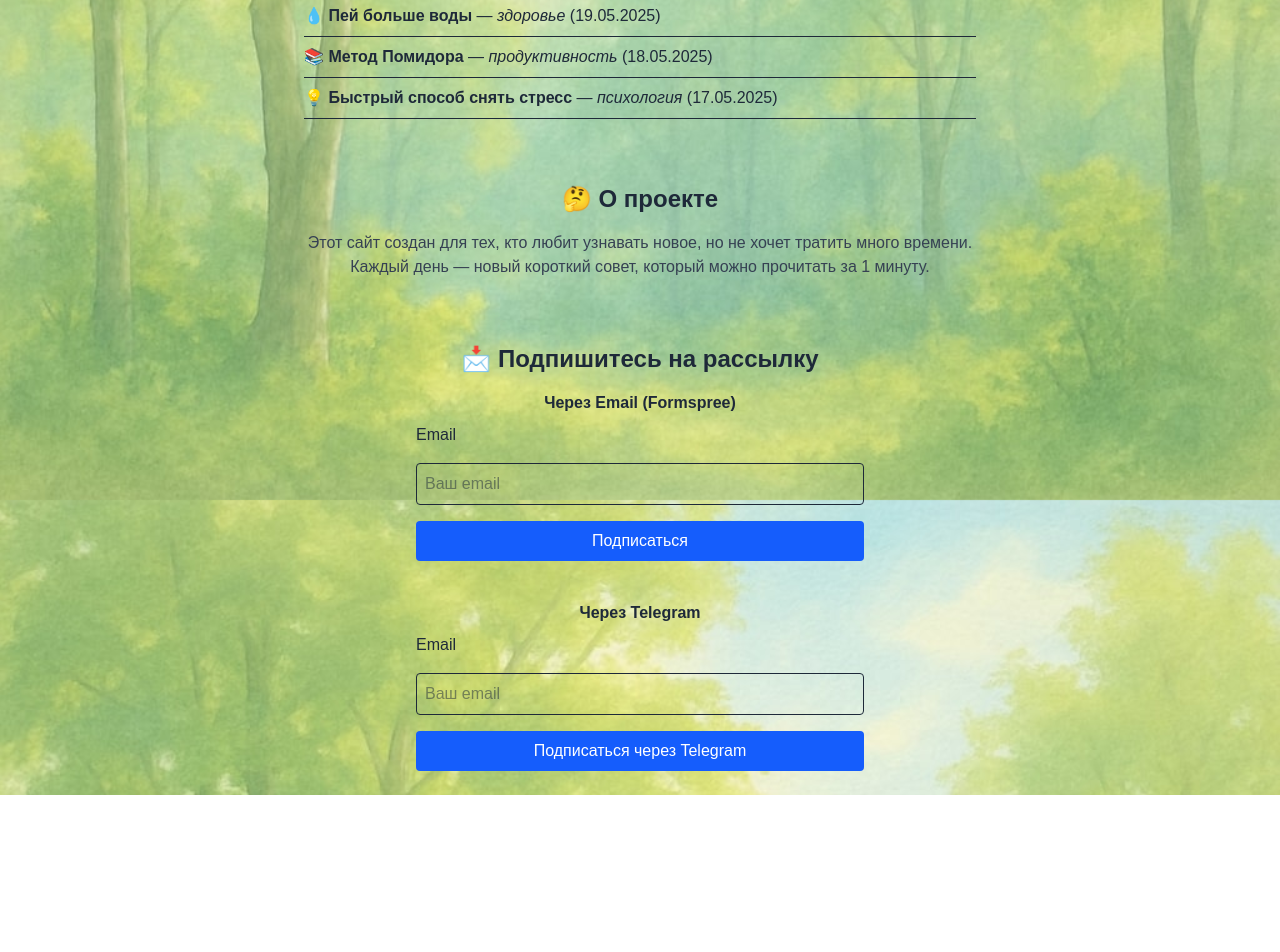
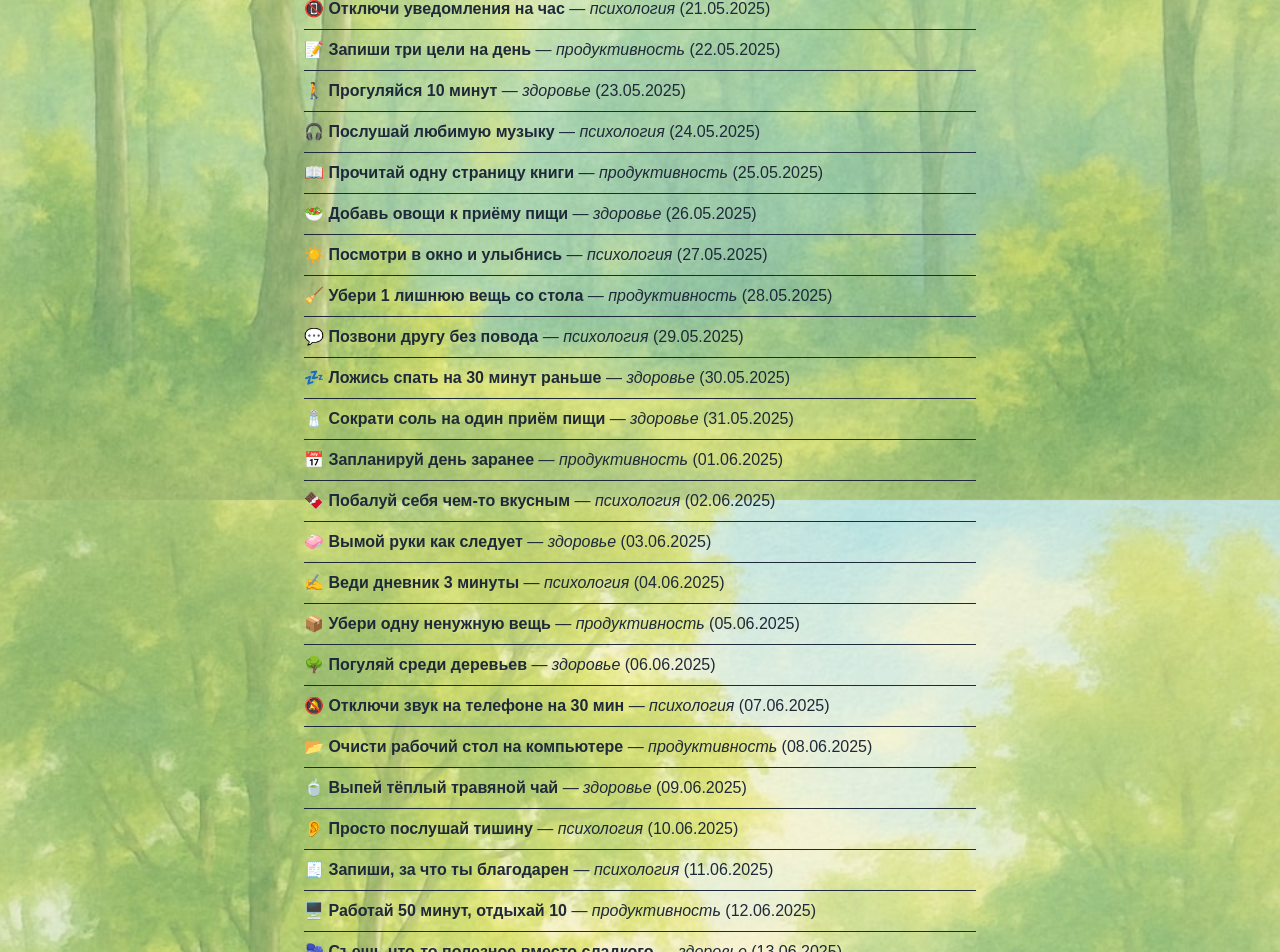
Before and after one commit to ustis19/one-minute-tip, a Next.js app: page / in a window 1280 px wide. Shown: the part 780-1732 px from the top of the page. Before the commit the page ends 1575 px from the top, so only its background shows below. Built offline with nearby package versions, Linux system fonts and the light colour scheme.

Commit message:
feat: добавлен файл tips.ts с советами

```diff
--- a/app/layout.tsx
+++ b/app/layout.tsx
@@ -1,7 +1,7 @@
 import type { Metadata } from "next";
 import { Geist, Geist_Mono } from "next/font/google";
 import "./globals.css";
-import ThemeToggle from "./ThemeToggle"; // Импорт клиентского компонента переключения темы
+// import ThemeToggle from "./ThemeToggle"; // Удаляем/комментируем, если не нужен
 
 const geistSans = Geist({
   variable: "--font-geist-sans",
@@ -14,8 +14,8 @@ const geistMono = Geist_Mono({
 });
 
 export const metadata: Metadata = {
-  title: "Create Next App",
-  description: "Generated by create next app",
+  title: "Одна минута полезности",
+  description: "Каждый день — новый короткий совет на 1 минуту.",
 };
 
 export default function RootLayout({
@@ -24,9 +24,9 @@ export default function RootLayout({
   children: React.ReactNode;
 }) {
   return (
-    <html lang="en">
+    <html lang="ru">
       <body className={`${geistSans.variable} ${geistMono.variable} antialiased`}>
-        <ThemeToggle />
+        {/* <ThemeToggle /> */} {/* Убрали кнопку переключения темы */}
         {children}
       </body>
     </html>
--- a/app/page.tsx
+++ b/app/page.tsx
@@ -2,6 +2,7 @@
 
 import React, { useState, useEffect, FormEvent } from "react";
 import { motion } from "framer-motion";
+import { tips, Tip } from "../data/tips"; // ← импорт из внешнего файла
 
 function Card({ children, className = "" }: { children: React.ReactNode; className?: string }) {
   return <div className={`rounded-xl border bg-white p-4 shadow ${className}`}>{children}</div>;
@@ -36,36 +37,6 @@ function AdBlock() {
     </div>
   );
 }
-
-type Tip = {
-  title: string;
-  content: string;
-  category: string;
-  date: string;
-};
-
-const tips: Tip[] = [
-  {
-    title: "💧 Пей больше воды",
-    content:
-      "Даже лёгкое обезвоживание снижает концентрацию и работоспособность. Поставь стакан воды рядом с рабочим местом!",
-    category: "здоровье",
-    date: "19.05.2025",
-  },
-  {
-    title: "📚 Метод Помидора",
-    content: "Работай 25 минут, отдыхай 5. Такой цикл повышает продуктивность и снижает выгорание.",
-    category: "продуктивность",
-    date: "18.05.2025",
-  },
-  {
-    title: "💡 Быстрый способ снять стресс",
-    content:
-      "Глубокий вдох на 4 секунды, задержка дыхания на 4, выдох на 4. Повтори 3 раза — и почувствуешь эффект.",
-    category: "психология",
-    date: "17.05.2025",
-  },
-];
 
 export default function Home() {
   const [tip, setTip] = useState<Tip | null>(null);
--- /dev/null
+++ b/data/tips.ts
@@ -0,0 +1,191 @@
+// data/tips.ts
+export type Tip = {
+  title: string;
+  content: string;
+  category: string;
+  date: string; // формат: "dd.mm.yyyy"
+};
+
+export const tips: Tip[] = [
+  {
+  title: "🧘 Сделай короткую разминку",
+  content: "Разминка утром запускает метаболизм и помогает проснуться.",
+  category: "здоровье",
+  date: "20.05.2025",
+},
+{
+  title: "📵 Отключи уведомления на час",
+  content: "Отключив уведомления, ты снизишь уровень стресса и повысишь концентрацию.",
+  category: "психология",
+  date: "21.05.2025",
+},
+{
+  title: "📝 Запиши три цели на день",
+  content: "Фокус на 3 главных задачи поможет не распыляться.",
+  category: "продуктивность",
+  date: "22.05.2025",
+},
+{
+  title: "🚶 Прогуляйся 10 минут",
+  content: "Лёгкая прогулка освежает мысли и улучшает настроение.",
+  category: "здоровье",
+  date: "23.05.2025",
+},
+{
+  title: "🎧 Послушай любимую музыку",
+  content: "Музыка может снизить тревожность и вдохновить.",
+  category: "психология",
+  date: "24.05.2025",
+},
+{
+  title: "📖 Прочитай одну страницу книги",
+  content: "Даже одна страница книги — это шаг к новой привычке.",
+  category: "продуктивность",
+  date: "25.05.2025",
+},
+{
+  title: "🥗 Добавь овощи к приёму пищи",
+  content: "Овощи улучшают пищеварение и насыщают витаминами.",
+  category: "здоровье",
+  date: "26.05.2025",
+},
+{
+  title: "☀️ Посмотри в окно и улыбнись",
+  content: "Солнечный свет и улыбка повышают уровень серотонина.",
+  category: "психология",
+  date: "27.05.2025",
+},
+{
+  title: "🧹 Убери 1 лишнюю вещь со стола",
+  content: "Чистое рабочее место — чище мысли.",
+  category: "продуктивность",
+  date: "28.05.2025",
+},
+{
+  title: "💬 Позвони другу без повода",
+  content: "Простой разговор может улучшить настроение и укрепить связь.",
+  category: "психология",
+  date: "29.05.2025",
+},
+{
+  title: "💤 Ложись спать на 30 минут раньше",
+  content: "Качественный сон — ключ к энергии и концентрации.",
+  category: "здоровье",
+  date: "30.05.2025",
+},
+{
+  title: "🧂 Сократи соль на один приём пищи",
+  content: "Это поможет сердцу и нормализует давление.",
+  category: "здоровье",
+  date: "31.05.2025",
+},
+{
+  title: "📅 Запланируй день заранее",
+  content: "Планирование снижает тревожность и даёт чувство контроля.",
+  category: "продуктивность",
+  date: "01.06.2025",
+},
+{
+  title: "🍫 Побалуй себя чем-то вкусным",
+  content: "Небольшое удовольствие — отличный способ поднять настроение.",
+  category: "психология",
+  date: "02.06.2025",
+},
+{
+  title: "🧼 Вымой руки как следует",
+  content: "Гигиена — основа здоровья. Особенно перед едой.",
+  category: "здоровье",
+  date: "03.06.2025",
+},
+{
+  title: "✍️ Веди дневник 3 минуты",
+  content: "Фиксируя мысли, ты лучше их осознаешь и отпускаешь лишнее.",
+  category: "психология",
+  date: "04.06.2025",
+},
+{
+  title: "📦 Убери одну ненужную вещь",
+  content: "Минимализм снижает визуальный шум и даёт чувство порядка.",
+  category: "продуктивность",
+  date: "05.06.2025",
+},
+{
+  title: "🌳 Погуляй среди деревьев",
+  content: "Контакт с природой улучшает психическое здоровье.",
+  category: "здоровье",
+  date: "06.06.2025",
+},
+{
+  title: "🔕 Отключи звук на телефоне на 30 мин",
+  content: "Тишина помогает сосредоточиться и отдохнуть от перегруза.",
+  category: "психология",
+  date: "07.06.2025",
+},
+{
+  title: "📂 Очисти рабочий стол на компьютере",
+  content: "Организованное пространство повышает продуктивность.",
+  category: "продуктивность",
+  date: "08.06.2025",
+},
+{
+  title: "🍵 Выпей тёплый травяной чай",
+  content: "Это расслабляет и полезно для пищеварения.",
+  category: "здоровье",
+  date: "09.06.2025",
+},
+{
+  title: "👂 Просто послушай тишину",
+  content: "Мгновение без звуков помогает перезагрузить разум.",
+  category: "психология",
+  date: "10.06.2025",
+},
+{
+  title: "🧾 Запиши, за что ты благодарен",
+  content: "Практика благодарности улучшает настроение.",
+  category: "психология",
+  date: "11.06.2025",
+},
+{
+  title: "🖥️ Работай 50 минут, отдыхай 10",
+  content: "Циклы помогают сохранять внимание и не выгорать.",
+  category: "продуктивность",
+  date: "12.06.2025",
+},
+{
+  title: "🫐 Съешь что-то полезное вместо сладкого",
+  content: "Фрукты или орехи — отличная альтернатива для энергии.",
+  category: "здоровье",
+  date: "13.06.2025",
+},
+{
+  title: "🛑 Сделай паузу на 1 минуту тишины",
+  content: "Микропаузы снижают перегрузку и тревожность.",
+  category: "психология",
+  date: "14.06.2025",
+},
+{
+  title: "📋 Проверь, что откладываешь давно",
+  content: "Маленький шаг сегодня — меньше стресса завтра.",
+  category: "продуктивность",
+  date: "15.06.2025",
+},
+{
+  title: "🚰 Замени газировку на воду",
+  content: "Это лучше для твоих зубов и организма в целом.",
+  category: "здоровье",
+  date: "16.06.2025",
+},
+{
+  title: "📵 15 минут без экрана перед сном",
+  content: "Это улучшит качество сна и поможет уснуть быстрее.",
+  category: "психология",
+  date: "17.06.2025",
+},
+{
+  title: "📦 Расчисти 1 полку или ящик",
+  content: "Организованное пространство = свободная голова.",
+  category: "продуктивность",
+  date: "18.06.2025",
+},
+
+];
```
Also changed, not shown: 1 other file (tests, documents, lock files or other folders).
